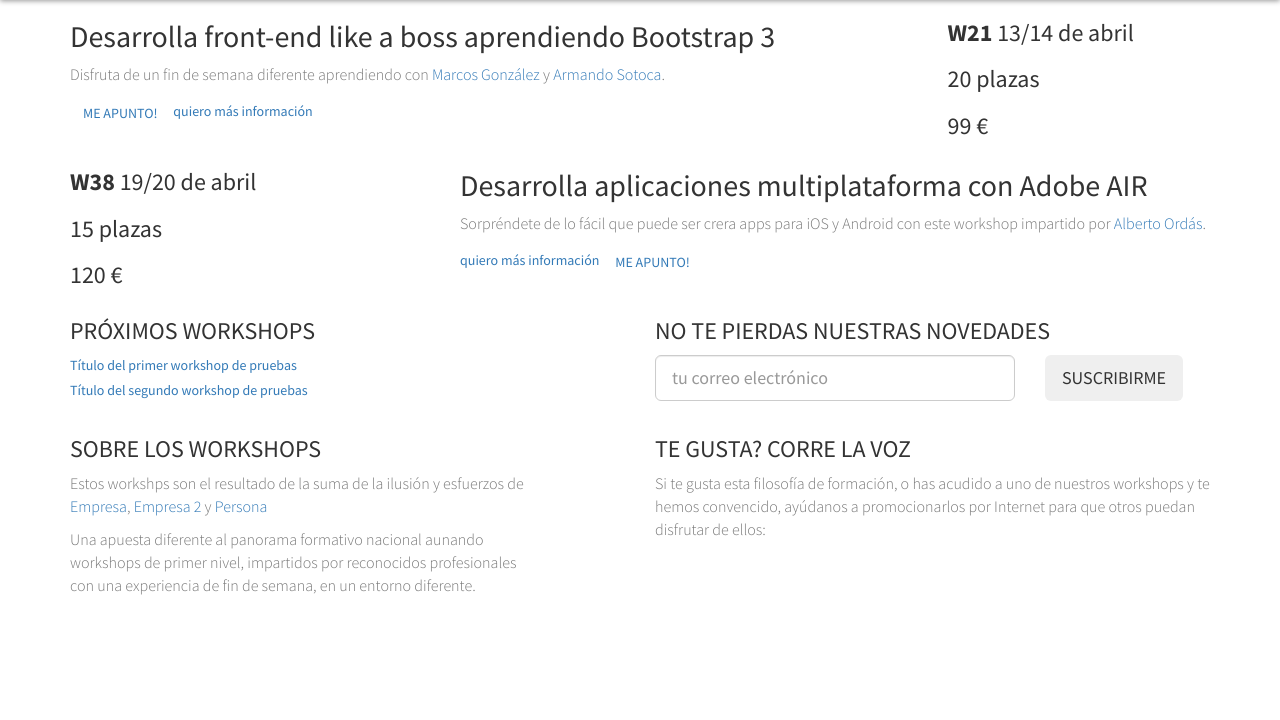
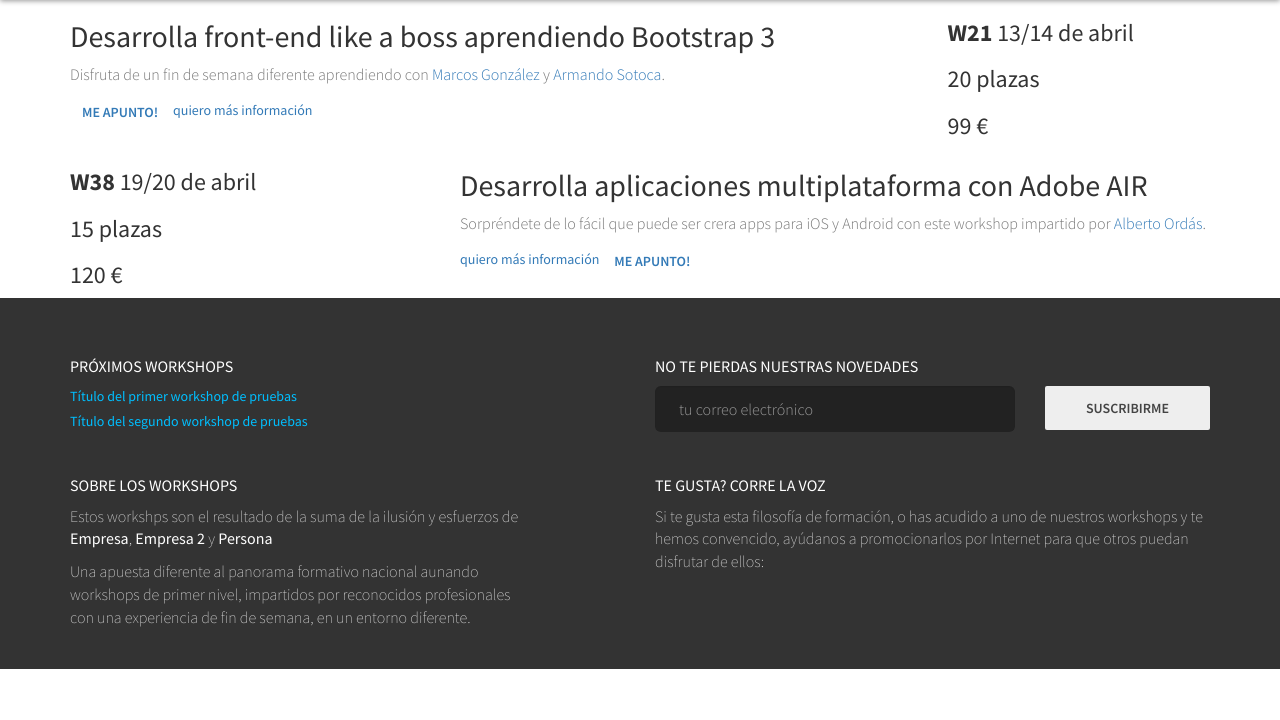
Before and after one commit to devsantoshm/bs-paginaweb, a PHP site: page / in a window 1280 px wide. Shown: the part 80-800 px from the top of the page. Run offline with PHP 8.4, Linux system fonts and the light colour scheme; some libraries are stand-ins or nearby versions.

Commit message:
Estilos al footer

```diff
--- a/css/style.css
+++ b/css/style.css
@@ -84,3 +84,63 @@ ul li {
 #main-menu.nav .open>a:focus {
 	background: none;
 }
+
+/* *************************************
+* *************** Footer ***************
+* ************************************ */
+footer {
+	padding: 30px 0;
+	background-color: #333;
+}
+footer a, footer a:hover {
+	color: #fff;
+	font-weight: 400;
+}
+footer h3 {
+	margin-top: 30px;
+	color: #fff;
+	font-size: 16px;
+	font-size: 1.6rem;
+	text-transform: uppercase;
+}
+footer p {
+	color: #ddd;
+	font-weight: 200;
+}
+#next-workshops a {
+	color: #00BFFF;
+	text-decoration: none;
+}
+#next-workshops a:hover {
+	color: #fff;
+	text-decoration: none;
+}
+/* para que el input y el boton tengan la misma altura se usa line-height */
+#subscribe-form input {
+	padding: 0 24px;
+	border: 0;
+	color: #ccc;
+	font-size: 16px;
+	font-size: 1.6rem;
+	font-weight: 300;
+	line-height: normal;
+	background-color: #222;
+}
+#subscribe-form button {
+	width: 100%;
+	color: #444;
+	background-color: #eee;
+	line-height: 24px;
+	line-height: 2.4rem;
+}
+
+/* *************************************
+* *************** Generales ************
+* ************************************ */
+.btn-custom {
+	border: 0;
+	border-radius: 2px;
+	font-size: 14px;
+	font-size: 1.4rem;
+	font-weight: 600;
+}
```
